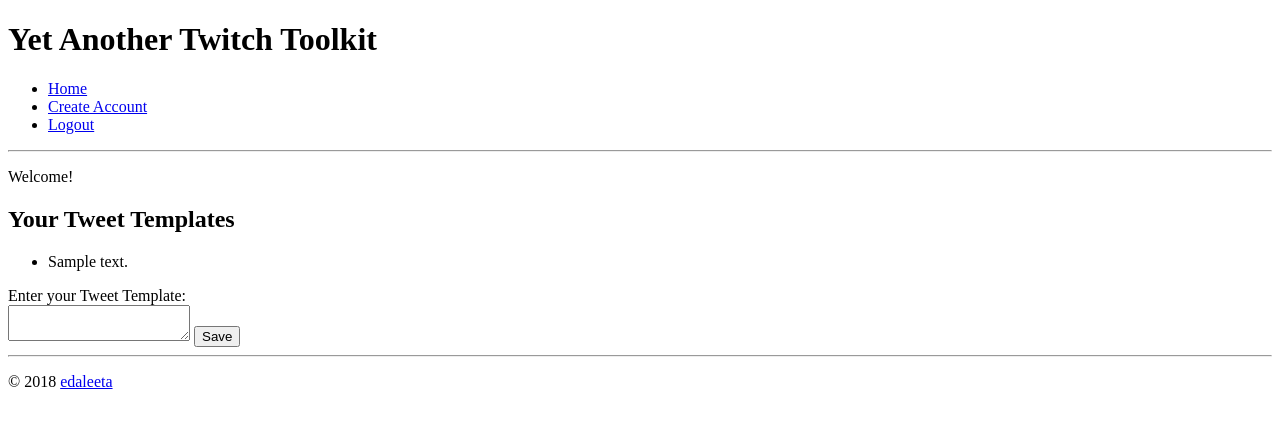
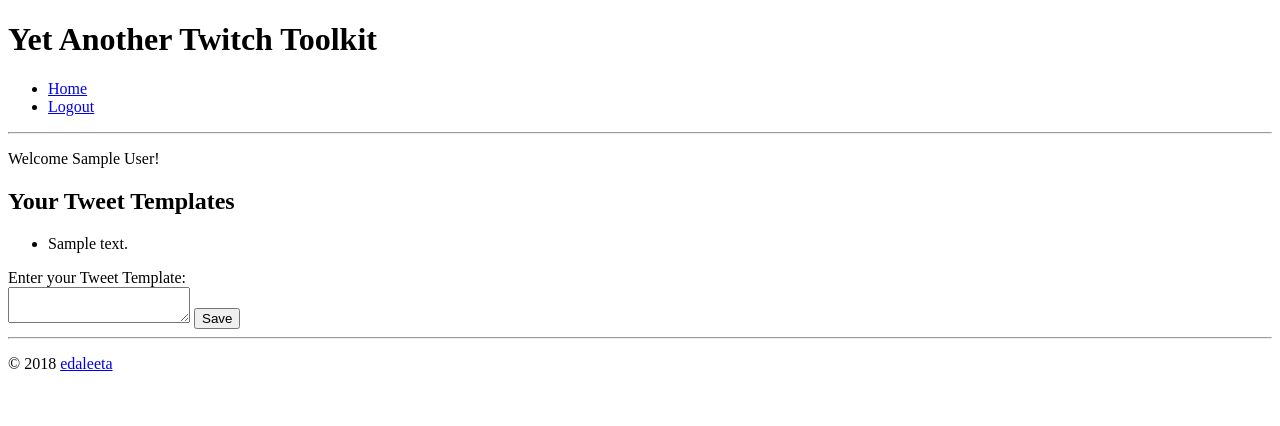
Before and after one commit to edaleeta/stream-tweeter, a Flask app: page / in a window 1280 px wide. Shown: the top 426 px of the page. Run offline with Flask 2, Linux system fonts and the light colour scheme; a user stored in the database is signed in; tables that the repository leaves empty hold one stand-in row (values such as "Sample post").

Commit message:
Creates a user account through Twitch login.

```diff
--- a/model.py
+++ b/model.py
@@ -15,9 +15,9 @@
     __tablename__ = "users"
 
     user_id = db.Column(db.Integer, primary_key=True)
-    email = db.Column(db.Text, nullable=False, unique=True)
-    password = db.Column(db.Text, nullable=False)   # Temporary.
-    twitch_username = db.Column(db.Text, unique=True)
+    email = db.Column(db.Text)
+    twitch_displayname = db.Column(db.Text, nullable=False)
+    twitch_username = db.Column(db.Text)
     twitch_id = db.Column(db.Text, unique=True)
     twitter_id = db.Column(db.Text, unique=True)
 
@@ -28,6 +28,18 @@
     is_active = True
     is_authenticated = True
     is_anonymous = False
+
+    @staticmethod
+    def get_user_from_email(user_email):
+        """Find the user for the given email."""
+
+        return User.query.filter_by(email=user_email).one()
+
+    @staticmethod
+    def get_user_from_twitch_id(twitch_id):
+        """Find the user for the given Twitch ID."""
+
+        return User.query.filter_by(twitch_id=twitch_id).one()
 
     def __repr__(self):
         """Print helpful information."""
@@ -60,8 +72,6 @@
                               unique=True,
                               nullable=False)
     expires_in = db.Column(db.Integer)
-    scope = db.Column(db.Text,
-                      nullable=False)
 
     user = db.relationship("User",
                            backref="twitch_tokens")
@@ -246,8 +256,8 @@
     Template.query.delete()
 
     # Add sample users
-    user_1 = User(email="test@testing.com", password="test")
-    user_2 = User(email="eda@leeta.com", password="derpydoo")
+    user_1 = User(email="test@testing.com")
+    user_2 = User(email="eda@leeta.com")
     db.session.add_all([user_1, user_2])
     db.session.commit()
 
--- a/server.py
+++ b/server.py
@@ -1,7 +1,6 @@
 """Yet Another Twitch Toolkit."""
 
 import os
-import bcrypt
 import flask
 from flask import (Flask, flash,
                    render_template, redirect,
@@ -67,84 +66,52 @@
     if current_user:
         return render_template("add-tweet-template.html")
 
-    # To remove: this will be populated from db.
-    # if "current_twitch_user" in session:
-    #     twitch_display_name = session["current_twitch_user"]["display_name"]
-    #     print("Twitch Display Name: {}".format(twitch_display_name))
-
-    #     return render_template("add-tweet-template.html",
-    #                            twitch_display_name=twitch_display_name)
-
     return render_template("index.html")
 
 
-@app.route("/register", methods=["GET"])
-def show_user_registration():
-    """Show user registration form."""
+@app.route("/register-twitch")
+def process_user_registration():
+    """Process user creation from Twitch user info."""
 
-    return render_template("register.html")
+    user_twitch_email = session["current_twitch_user"]["email"]
+    user_twitch_id = session["current_twitch_user"]["id"]
+    user_twitch_username = session["current_twitch_user"]["login"]
+    user_twitch_displayname = session["current_twitch_user"]["display_name"]
 
+    print(user_twitch_email)
+    print(user_twitch_id)
+    print(user_twitch_displayname)
+    print(user_twitch_username)
 
-@app.route("/register", methods=["POST"])
-def process_user_registration():
-    """Process user registration form."""
+    new_user = User(email=user_twitch_email,
+                    twitch_id=user_twitch_id,
+                    twitch_username=user_twitch_username,
+                    twitch_displayname=user_twitch_displayname)
 
-    submitted_email = request.form.get("email").lower()
-    submitted_password = request.form.get("password").encode("utf-8")
+    db.session.add(new_user)
+    db.session.commit()
 
-    if is_email_exists(submitted_email):
-        flash("Sorry. That email address is taken.")
-        return redirect("/register")
-
-    else:
-        hashed_password = bcrypt.hashpw(submitted_password,
-                                        bcrypt.gensalt()) \
-                          .decode("utf-8")
-
-        new_user = User(email=submitted_email,
-                        password=hashed_password)
-        db.session.add(new_user)
-        db.session.commit()
-
-        # Add base templates for user.
-        add_basic_templates(new_user)
-        flash("Account created successfully.")
-        return redirect("/")
+    # Add base templates for user.
+    add_basic_templates(new_user)
+    flash("Account created successfully.")
+    login_user(new_user)
+    return redirect("/")
 
 
 @app.route("/login", methods=["GET"])
 def show_login():
-    """Show login form."""
+    """Show login page."""
 
     return render_template("login.html")
-
-
-@app.route("/login", methods=["POST"])
-def login_user_process():
-    """Handles submitted data for user login."""
-    # TODO: Write tests.
-    submitted_email = request.form.get("email")
-    submitted_password = request.form.get("password")
-
-    if is_valid_credentials(submitted_email, submitted_password):
-        authed_user = get_user_from_email(submitted_email)
-        login_user(authed_user)
-        flask.next = request.args.get('next')
-        # # Add user_id to session
-        # session["user_id"] = current_user.user_id
-
-        return redirect(flask.next or flask.url_for('show_index'))
-    else:
-        return redirect("/login")
 
 
 @app.route("/login/twitch")
 def login_with_twitch():
     """Logs in user with Twitch account."""
     callback_uri = url_for("authorize_twitch", _external=True)
-    print(callback_uri)
     return (twitch.authorize(callback=callback_uri,
-            next=request.args.get("next") or request.referrer or None))
+                             next=request.args.get("next") or
+                             request.referrer or None))
 
 
 @app.route("/login/twitch/authorized")
@@ -159,13 +126,27 @@
         return redirect(next_url)
 
     session["twitch_access_token"] = (resp.get("access_token"), "")
+    import pdb; pdb.set_trace()
 
     current_twitch_user = twitch.get("users")
     if current_twitch_user.status == 200:
         session["current_twitch_user"] = current_twitch_user.data["data"][0]
         print(session["current_twitch_user"])
+        current_twitch_user_id = session["current_twitch_user"]["id"]
 
-    return redirect("/")
+        # Get all Twitch IDs in db
+        twitch_ids = {user.twitch_id for user in User.query.all()}
+
+        # If the user's Twitch ID is not found in db, create a user.
+        if current_twitch_user_id not in twitch_ids:
+            return redirect("/register-twitch")
+        # Else, login the user and overwrite current access token info in db.
+        # TODO: Implement overwriting access token.
+        else:
+            print("Twitch ID recognized. Logging you in.")
+            login_user(User.get_user_from_twitch_id(current_twitch_user_id))
+            flask.next = request.args.get('next')
+            return redirect(flask.next or url_for('show_index'))
 
 
 @app.route("/logout")
@@ -235,23 +216,17 @@
     return User.query.get(user_id)
 
 
-def add_template_to_db(current_user, temp_contents):
+def add_template_to_db(user, temp_contents):
     """Adds a user-created template to db for user."""
 
     new_template = Template(contents=temp_contents)
     db.session.add(new_template)
     db.session.commit()
 
-    new_user_template = UserTemplate(user_id=current_user.user_id,
+    new_user_template = UserTemplate(user_id=user.user_id,
                                      template_id=new_template.template_id)
     db.session.add(new_user_template)
     db.session.commit()
-
-
-def get_user_from_email(user_email):
-    """Find the user id for the given email."""
-
-    return User.query.filter_by(email=user_email).one()
 
 
 def is_email_exists(submitted_email):
@@ -265,24 +240,12 @@
     return False
 
 
-def is_valid_credentials(submitted_email, submitted_password):
-    """Check to see if submitted password matches hashed password for user."""
-    # TODO: Write test.
-    user = User.query.filter_by(email=submitted_email).first()
-
-    if user:
-        return bcrypt.checkpw(submitted_password.encode("utf-8"),
-                              user.password.encode("utf-8"))
-    else:
-        return False
-
-
-def add_basic_templates(current_user):
+def add_basic_templates(this_user):
     """Add basic templates for current user."""
 
     base_templates = Template.query.filter_by(base_template=True)
 
-    temps_to_add = [(UserTemplate(user_id=current_user.user_id,
+    temps_to_add = [(UserTemplate(user_id=this_user.user_id,
                                   template_id=base_template.template_id))
                     for base_template in base_templates]
 
--- a/templates/base.html
+++ b/templates/base.html
@@ -10,7 +10,6 @@
     <nav>
         <ul>
             <li><a href="/">Home</a></li>
-            <li><a href="/register">Create Account</a></li>
             {% if "user_id" in session or "current_twitch_user" in session %}
                 <li><a href="/logout">Logout</a></li>
             {% else %}
--- a/templates/index.html
+++ b/templates/index.html
@@ -4,7 +4,11 @@
 
 {% block page_content %}
     <p>
-        Welcome!
+        Welcome
+        {%- if current_user.is_authenticated %}
+            {{ current_user.twitch_displayname }}
+        {%- endif -%}
+        !
     </p>
     {% if current_user.is_authenticated %}
         <div>
```
Also changed, not shown: templates/login.html (+0 -7 lines), templates/register.html (deleted, +0 -14 lines).
